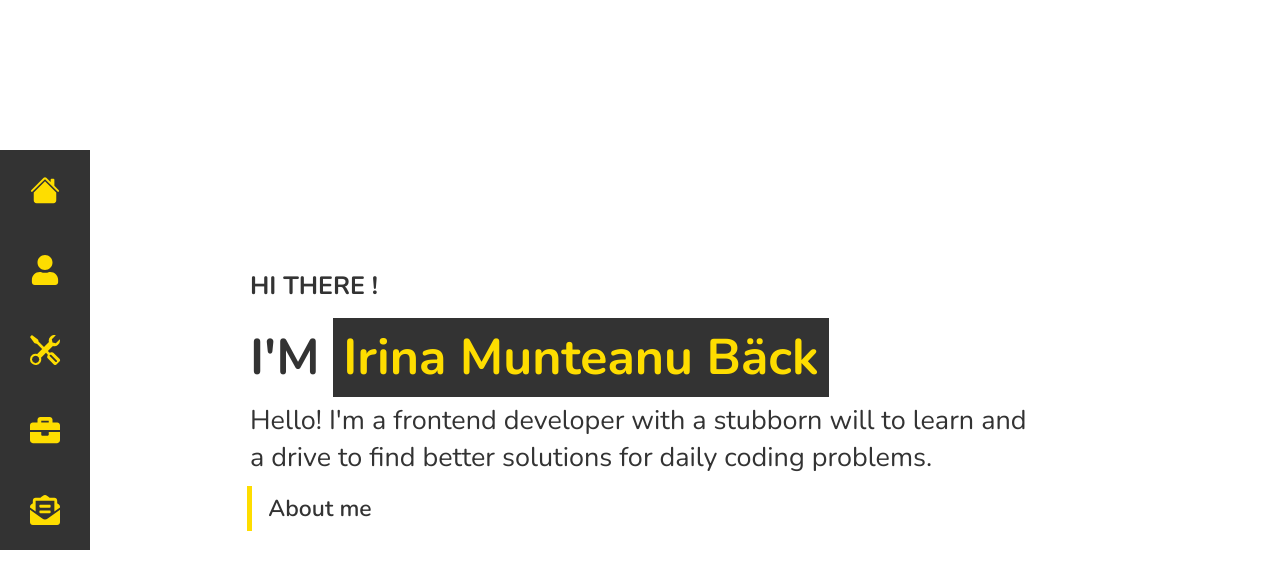
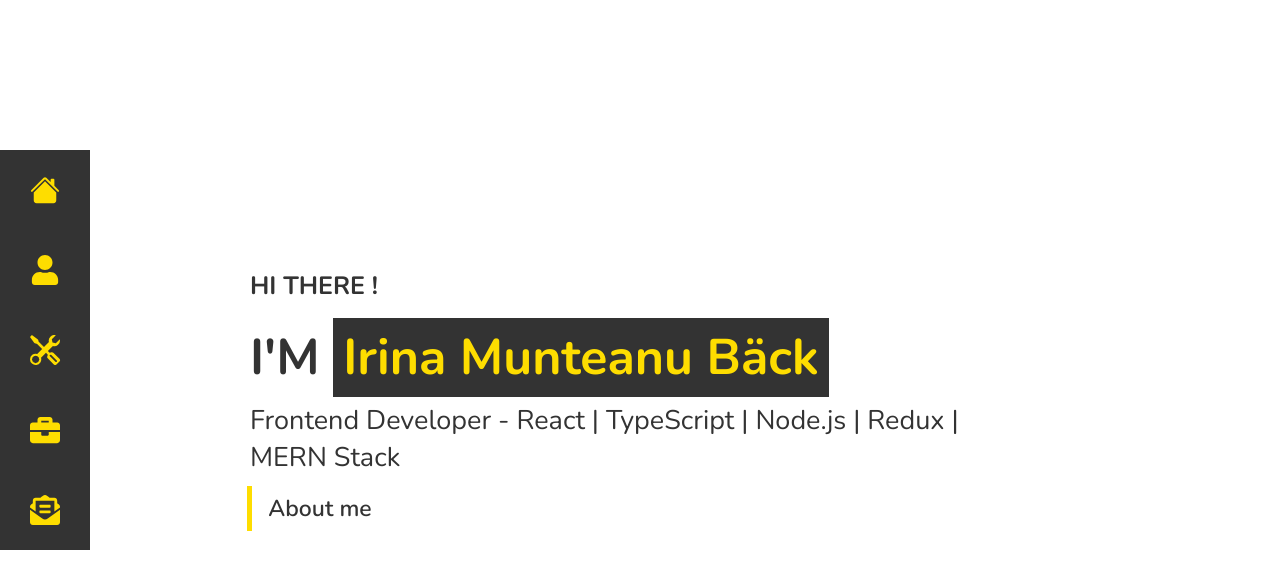
Before and after one commit to whatthefoobar/react-portfolio-2, a React (Vite) app: page / in a window 1280 px wide. Shown: the top 588 px of the page. Built offline with nearby package versions, Linux system fonts and the light colour scheme.

Commit message:
changed home intro p and project image

```diff
--- a/src/components/ProjectCard/ProjectCard.tsx
+++ b/src/components/ProjectCard/ProjectCard.tsx
@@ -23,9 +23,11 @@ const ProjectCard = ({ project }: IProps) => {
               <button>Code</button>
             </a>
 
-            <a href={preview}>
-              <button>Preview</button>
-            </a>
+            {preview && (
+              <a href={preview}>
+                <button>Preview</button>
+              </a>
+            )}
           </div>
         </div>
       </div>
--- a/src/pages/Home/Home.tsx
+++ b/src/pages/Home/Home.tsx
@@ -9,8 +9,7 @@ const Home = () => {
         I'M <span>Irina Munteanu Bäck</span>
       </h1>
       <p>
-        Hello! I'm a frontend developer with a stubborn will to learn and a
-        drive to find better solutions for daily coding problems.
+        Frontend Developer - React | TypeScript | Node.js | Redux | MERN Stack
       </p>
       <Link to="/about">
         <button className="btn">About me</button>
--- a/src/pages/Work/Work.tsx
+++ b/src/pages/Work/Work.tsx
@@ -126,7 +126,6 @@ const projects: IProject[] = [
     description:
       "A minimal UI news app built in React with Sanity CMS for content management.",
     code: "https://github.com/whatthefoobar/news-app-redone",
-    preview: "#",
   },
 ];
 
--- a/src/types/types.ts
+++ b/src/types/types.ts
@@ -3,5 +3,5 @@ export interface IProject {
   image: string[];
   description: string;
   code: string;
-  preview: string;
+  preview?: string;
 }
```
Also changed, not shown: src/assets/img/p11.png.
